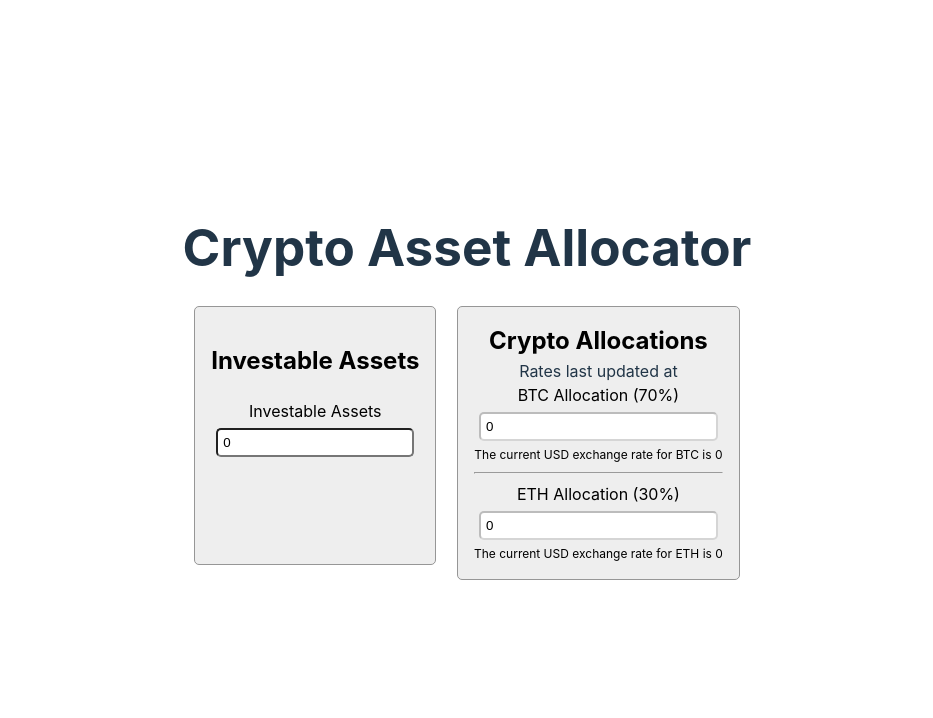
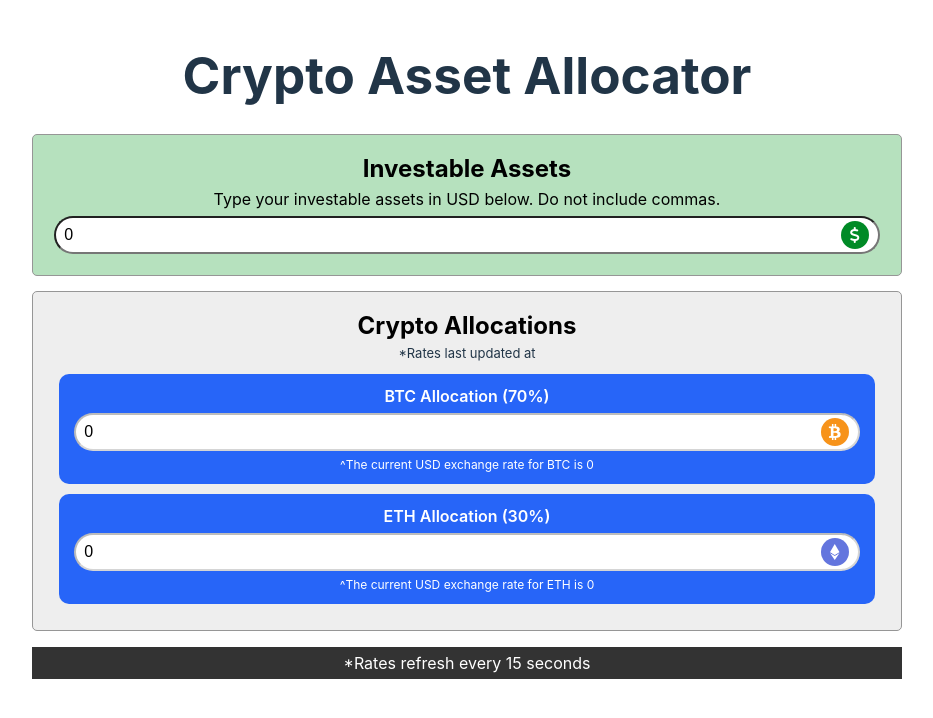
Before and after one commit to bchin224/crypto-allocation-app, a Vue app: page / in a window 1280 px wide. Shown: the top 718 px of the page, without its empty margins (173-1106 px from the left). Built offline with nearby package versions, Linux system fonts and the light colour scheme; no server answers.

Commit message:
add footer, readable update rate, add icons, color cards, set to stacked

```diff
--- a/index.html
+++ b/index.html
@@ -3,6 +3,7 @@
   <head>
     <meta charset="UTF-8" />
     <link rel="icon" type="image/svg+xml" href="/vite.svg" />
+    <link rel="stylesheet" href="/styles.css" />
     <meta name="viewport" content="width=device-width, initial-scale=1.0" />
     <title>USD Crypto Allocator</title>
   </head>
--- a/package.json
+++ b/package.json
@@ -9,6 +9,7 @@
     "preview": "vite preview"
   },
   "dependencies": {
+    "@fortawesome/fontawesome-free": "^6.7.2",
     "vue": "^3.5.13"
   },
   "devDependencies": {
--- a/src/App.vue
+++ b/src/App.vue
@@ -1,6 +1,7 @@
 <script setup lang="ts">
 import InvestableInput from "./components/InvestableInput.vue";
 import CryptoContainer from "./components/CryptoContainer.vue";
+import Footer from "./components/Footer.vue";
 import { ref } from "vue";
 
 const usd = ref(0);
@@ -9,11 +10,15 @@ const usd = ref(0);
 <template>
   <div class="full-app">
     <h1>Crypto Asset Allocator</h1>
-    <div class="card main-app">
-      <InvestableInput label="Investable Assets" v-model:usd="usd" />
+    <body class="card main-app">
+      <InvestableInput
+        label="Type your investable assets in USD below. Do not include commas."
+        v-model:usd="usd"
+      />
       <CryptoContainer :usd="usd" />
-    </div>
+    </body>
   </div>
+  <Footer />
 </template>
 
 <style scoped>
@@ -32,7 +37,8 @@ h1 {
   justify-content: space-evenly;
 }
 .main-app > * {
-  max-width: calc(50% - 16px);
+  width: 100%;
+  /* max-width: calc(50% - 16px); */
 }
 @media (max-width: 560px) {
   .main-app > * {
--- a/src/components/CryptoAllocation.vue
+++ b/src/components/CryptoAllocation.vue
@@ -16,13 +16,10 @@ const getCryptoAbreviation = (label: string) => {
 };
 
 getCryptoAbreviation(props.label);
-console.log(cryptoAbrev + "_input");
 
 const calculatedAllocation = computed(() => {
   // convert to percentage
   const percent = props.percentage * 0.01;
-
-  // console.log("Props: rate", props.rate, "usd", props.usd, "percent", percent);
 
   return percent * props.usd * props.rate;
 });
@@ -30,15 +27,30 @@ const calculatedAllocation = computed(() => {
 
 <template>
   <div class="crypto-card">
-    <label :for="cryptoAbrev">{{ label }}</label>
+    <label :for="cryptoAbrev" class="card-label">{{ label }}</label>
+    <div class="input-wrapper">
       <input
         :id="cryptoAbrev"
         :value="calculatedAllocation"
         placeholder=""
         disabled
       />
+      <!-- Display crypto icon -->
+      <div
+        class="icon-circle"
+        :class="{
+          'bitcoin-bg': cryptoAbrev === 'BTC',
+          'ethereum-bg': cryptoAbrev === 'ETH',
+        }"
+      >
+        <i
+          class="fab"
+          :class="cryptoAbrev === 'BTC' ? 'fa-btc' : 'fa-ethereum'"
+        ></i>
+      </div>
+    </div>
     <div class="exchange-rate-footer">
-      The current USD exchange rate for {{ cryptoAbrev }} is {{ rate }}
+      ^The current USD exchange rate for {{ cryptoAbrev }} is {{ rate }}
     </div>
   </div>
 </template>
@@ -48,8 +60,38 @@ const calculatedAllocation = computed(() => {
   color: #000;
   display: flex;
   flex-direction: column;
+  background: #2765f8;
+  border-radius: 10px;
+  margin: 10px;
+  padding: 10px;
+}
+.card-label {
+  font-weight: 600;
+  color: #fff;
+}
+.input-wrapper {
+  position: relative;
+  display: flex;
+  align-items: center;
+}
+.icon {
+  position: absolute;
+  right: 1rem;
+  font-size: 1rem;
+}
+.fab:before {
+  color: #fff;
+}
+
+.bitcoin-bg {
+  background-color: #f7931a;
+}
+
+.ethereum-bg {
+  background-color: #6375de;
 }
 .exchange-rate-footer {
+  color: #fff;
   font-size: 0.75em;
 }
 </style>
--- a/src/components/CryptoContainer.vue
+++ b/src/components/CryptoContainer.vue
@@ -4,7 +4,7 @@ import { ref, onMounted, onUnmounted } from "vue";
 
 const btcRate = ref(0);
 const ethRate = ref(0);
-let timestamp = "";
+let readableTimestamp = "";
 
 const fetchRates = async () => {
   try {
@@ -16,8 +16,17 @@ const fetchRates = async () => {
     ethRate.value = parseFloat(data.data.rates.ETH); // Convert to number
     // console.log("BTC Rate:", btcRate.value);
     // console.log("ETH Rate:", ethRate.value);
-    timestamp = new Date().toISOString();
-    console.log("Refresh: ", new Date().toISOString());
+    const timestamp = new Date().toISOString();
+
+    readableTimestamp = new Date(timestamp).toLocaleString("en-US", {
+      year: "numeric",
+      month: "long",
+      day: "numeric",
+      hour: "2-digit",
+      minute: "2-digit",
+      second: "2-digit",
+      hour12: true,
+    });
   } catch (error) {
     console.error("Fetch error:", error);
   }
@@ -40,14 +49,15 @@ defineProps<{ usd: number }>();
 <template>
   <div class="card container">
     <h2>Crypto Allocations</h2>
-    <div>Rates last updated at {{ timestamp }}</div>
+    <div class="last-refresh">
+      *Rates last updated at {{ readableTimestamp }}
+    </div>
     <CryptoAllocation
       label="BTC Allocation (70%)"
       :percentage="70"
       :usd="usd"
       :rate="btcRate"
     />
-    <hr />
     <CryptoAllocation
       label="ETH Allocation (30%)"
       :percentage="30"
@@ -58,12 +68,11 @@ defineProps<{ usd: number }>();
 </template>
 
 <style scoped>
-h2 {
-  margin: 0px;
-  color: #000;
-}
 .container {
   border: 1px solid #969696;
   background: #eee;
 }
+.last-refresh {
+  font-size: small;
+}
 </style>
--- /dev/null
+++ b/src/components/Footer.vue
@@ -0,0 +1,20 @@
+<script setup lang="ts"></script>
+
+<template>
+  <footer class="footer">
+    <p>*Rates refresh every 15 seconds</p>
+  </footer>
+</template>
+
+<style scoped>
+p {
+  margin: 0px;
+}
+.footer {
+  background-color: #333;
+  color: #fff;
+  text-align: center;
+  margin: 0 1em;
+  padding: 0.25rem;
+}
+</style>
--- a/src/components/InvestableInput.vue
+++ b/src/components/InvestableInput.vue
@@ -11,7 +11,7 @@ const validateInput = (event: Event) => {
   if (!isNaN(numericValue)) {
     emit("update:usd", numericValue); // Emit the valid value back to the parent
   } else {
-    emit("update:usd", 0); // Reset to 0 if invalid input
+    emit("update:usd", 0);
   }
 
   // Regex allowing numbers and decimal point
@@ -25,12 +25,17 @@ const validateInput = (event: Event) => {
   <div class="input-card card">
     <h2>Investable Assets</h2>
     <label for="usd-input">{{ label }}</label>
+    <div class="input-wrapper">
       <input
         id="usd-input"
         :value="usd"
         @input="validateInput"
         placeholder="Insert USD here"
       />
+      <div class="icon-circle">
+        <i class="fas fa-dollar-sign icon"></i>
+      </div>
+    </div>
   </div>
 </template>
 
@@ -41,6 +46,23 @@ const validateInput = (event: Event) => {
   flex-direction: column;
   margin-bottom: 15px;
   border: 1px solid #969696;
-  background: #eee;
+  background: #b6e1be;
+  height: 100%;
+}
+.input-wrapper {
+  position: relative;
+  display: flex;
+  align-items: center;
+}
+.icon {
+  position: absolute;
+  font-size: 1rem;
+  color: #fff;
+}
+.icon-circle {
+  background-color: #008a26;
+}
+.icon-circle i {
+  font-size: 1rem;
 }
 </style>
--- a/src/style.css
+++ b/src/style.css
@@ -27,7 +27,6 @@ body {
   display: flex;
   place-items: center;
   min-width: 320px;
-  min-height: 100vh;
 }
 
 h1 {
@@ -61,10 +60,10 @@ button:focus-visible {
 }
 
 #app {
-  /* max-width: 1280px; */
   margin: 0 auto;
   padding: 2rem;
   text-align: center;
+  background: #fff;
 }
 
 @media (prefers-color-scheme: light) {
@@ -80,10 +79,33 @@ button:focus-visible {
   }
 }
 
+h2 {
+  margin: 0px;
+  color: #000;
+}
 input {
   background: #fff;
-  border-radius: 5px;
+  border-radius: 20px;
   padding: 5px;
   margin: 5px;
   color: #000000;
+  font-size: 1rem;
+  width: 100%;
+  padding: 0.5em;
 }
+.icon-circle {
+  position: absolute;
+  right: 1rem;
+  display: flex;
+  justify-content: center;
+  align-items: center;
+  width: 1.75rem;
+  height: 1.75rem;
+  border-radius: 50%;
+  background-color: #f0f0f0;
+  color: #333;
+}
+
+.icon-circle i {
+  font-size: 1rem;
+}
```
Also changed, not shown: src/main.ts (+5 -4 lines), 1 other file (tests, documents, lock files or other folders). Lines whose indentation alone changed are shown as unchanged.
